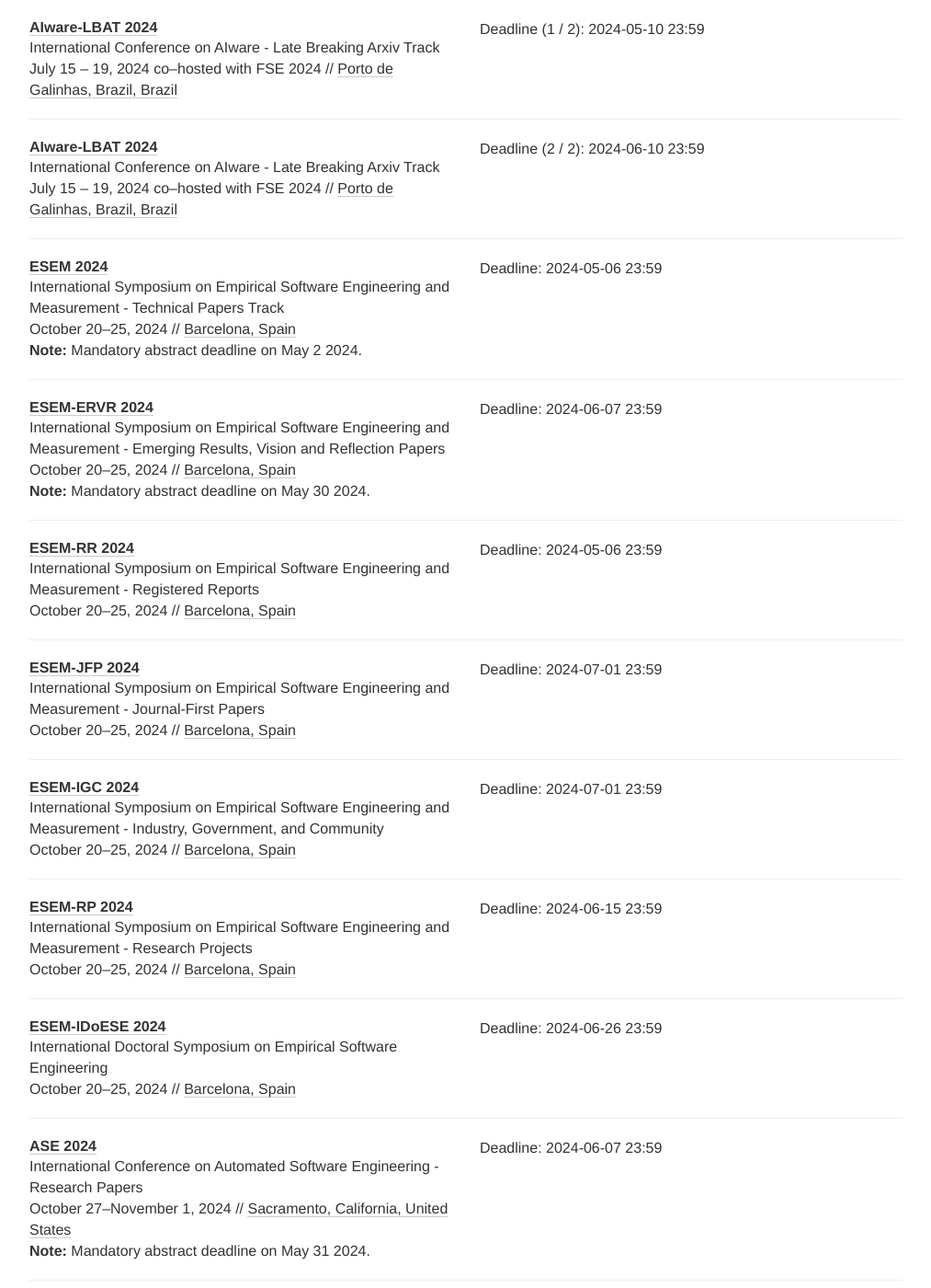
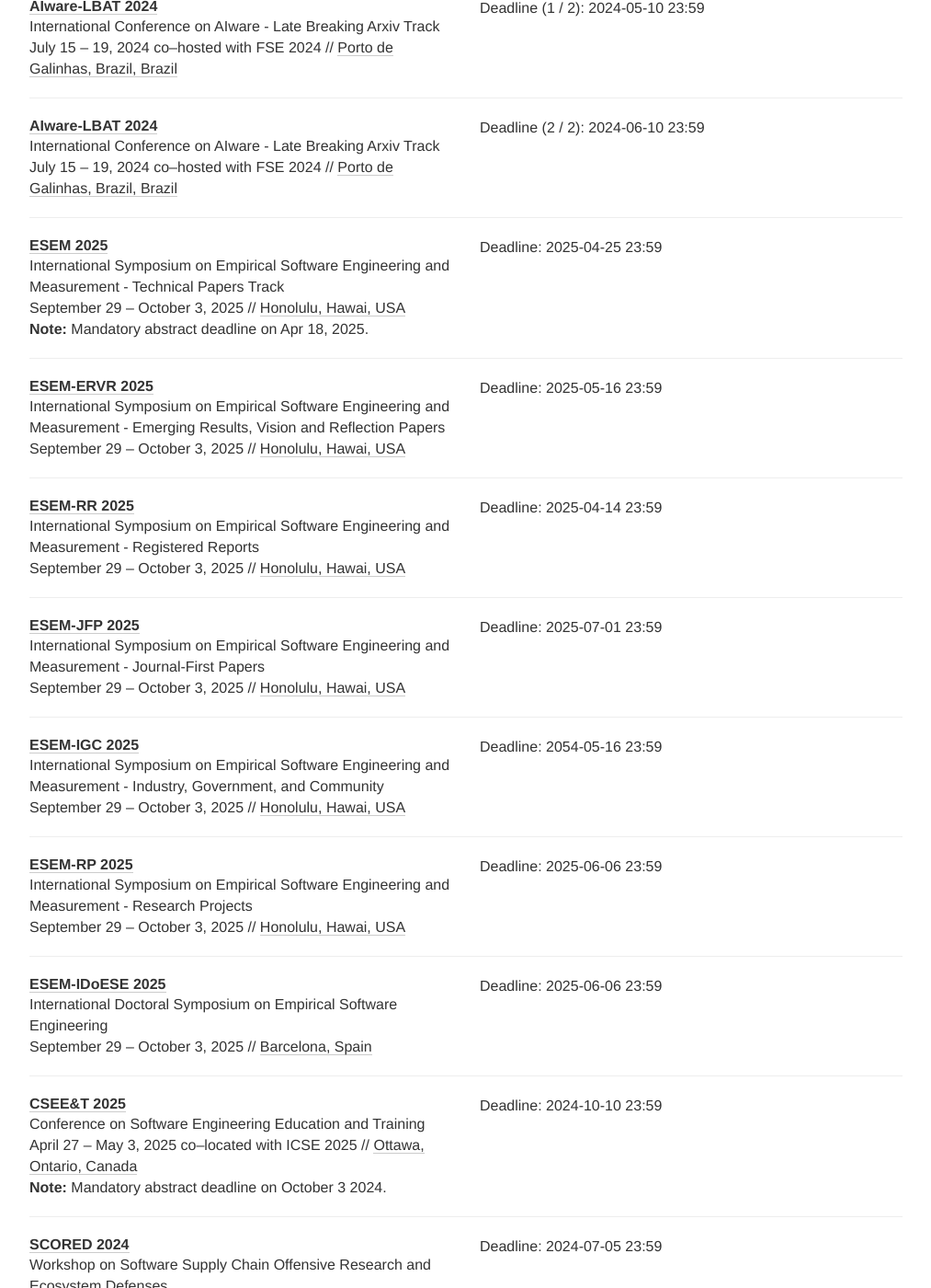
Before and after one commit to se-deadlines/se-deadlines.github.io, a Jekyll site: the page built from index.html, in a window 1280 px wide and 1400 px high, scrolled down 9760 px. Shown: the whole window at 92% size, without its empty margins (133-1146 px from the left). Built offline with Jekyll 4.4.1, drawn with Linux system fonts in a browser that asks for light colours; nearby versions of some CDN libraries; some of the changed text lies outside the part shown.

Commit message:
Updates conferences

```diff
--- a/_data/conferences.yml
+++ b/_data/conferences.yml
@@ -12,8 +12,6 @@
   place: Rio de Janeiro, Brazil
   note: Mandatory abstract deadline on March 7 (first deadline) and July 11 (second deadline) 2025.
   tags: [CO, RPT]
-
-# ICSEs
 
 - name: ICSE-SEIP
   description: International Conference on Software Engineering - Software Engineering in Practice
@@ -643,13 +641,13 @@
 #AIware
 - name: AIware
   description: International Conference on AIware - Main Track
-  year: 2024
-  link: https://2024.aiwareconf.org/track/aiware-2024-papers
+  year: 2025
+  link: https://2025.aiwareconf.org/
   deadline:
-  - "2024-04-05 23:59"
-  date: July 15 - 19, 2024 co-hosted with FSE 2024
-  place: Porto de Galinhas, Brazil, Brazil
-  note: Optional intent submission on March 29 2024.
+  - "2024-07-12 23:59"
+  date: November 20 - November 21, 2025
+  place: Seoul, South Korea
+  note: Optional intent submission on Jul 15 2025.
   tags: [CO, RPT]
 
 - name: AIware-CT
@@ -687,199 +685,74 @@
 # ESEIW&ESEM
 - name: ESEM
   description: International Symposium on Empirical Software Engineering and Measurement - Technical Papers Track
-  year: 2024
-  link: https://conf.researchr.org/track/esem-2024/esem-2024-technical-track
+  year: 2025
+  link: https://conf.researchr.org/track/esem-2025/esem-2025-technical-track
   deadline:
-  - "2024-05-06 23:59"
-  date: October 20-25, 2024
-  place: Barcelona, Spain
-  note: Mandatory abstract deadline on May 2 2024.
+  - "2025-04-25 23:59"
+  date: September 29 - October 3, 2025
+  place: Honolulu, Hawai, USA
+  note: Mandatory abstract deadline on Apr 18, 2025.
   tags: [CO, RPT]
 
 - name: ESEM-ERVR
   description: International Symposium on Empirical Software Engineering and Measurement - Emerging Results, Vision and Reflection Papers
-  year: 2024
-  link: https://conf.researchr.org/track/esem-2024/esem-2024-emerging-results-vision-and-reflection-papers
+  year: 2025
+  link: https://conf.researchr.org/track/esem-2025/esem-2025-vision-and-emerging-results-track-
   deadline:
-  - "2024-06-07 23:59"
-  note: Mandatory abstract deadline on May 30 2024.
-  date: October 20-25, 2024
-  place: Barcelona, Spain
+  - "2025-05-16 23:59"
+  date: September 29 - October 3, 2025
+  place: Honolulu, Hawai, USA
   tags: [CO, NIER]
 
 - name: ESEM-RR
   description: International Symposium on Empirical Software Engineering and Measurement - Registered Reports
-  year: 2024
-  link: https://conf.researchr.org/track/esem-2024/esem-2024-registered-reports
+  year: 2025
+  link: https://conf.researchr.org/track/esem-2025/esem-2025-registered-reports-track-
   deadline:
-  - "2024-05-06 23:59"
-  date: October 20-25, 2024
-  place: Barcelona, Spain
+  - "2025-04-14 23:59"
+  date: September 29 - October 3, 2025
+  place: Honolulu, Hawai, USA
   tags: [CO, RRT]
 
 - name: ESEM-JFP
   description: International Symposium on Empirical Software Engineering and Measurement - Journal-First Papers
-  year: 2024
-  link: https://conf.researchr.org/track/esem-2024/esem-2024-journal-first
+  year: 2025
+  link: https://conf.researchr.org/track/esem-2025/esem-2025-journal-first-track
   deadline:
-  - "2024-07-01 23:59"
-  date: October 20-25, 2024
-  place: Barcelona, Spain
+  - "2025-07-01 23:59"
+  date: September 29 - October 3, 2025
+  place: Honolulu, Hawai, USA
   tags: [CO, JFT]
 
 - name: ESEM-IGC
   description: International Symposium on Empirical Software Engineering and Measurement - Industry, Government, and Community
-  year: 2024
-  link: https://conf.researchr.org/track/esem-2024/esem-2024-industry-government-community
+  year: 2025
+  link: https://conf.researchr.org/track/esem-2025/esem-2025-industrial-track-
   deadline:
-  - "2024-07-01 23:59"
-  date: October 20-25, 2024
-  place: Barcelona, Spain
+  - "2054-05-16 23:59"
+  date: September 29 - October 3, 2025
+  place: Honolulu, Hawai, USA
   tags: [CO, IPT]
 
 - name: ESEM-RP
   description: International Symposium on Empirical Software Engineering and Measurement - Research Projects
-  year: 2024
-  link: https://conf.researchr.org/track/esem-2024/esem-2024-esem-research-projects
+  year: 2025
+  link: https://conf.researchr.org/track/esem-2025/esem-2025-research-projects-track-
   deadline:
-  - "2024-06-15 23:59"
-  date: October 20-25, 2024
-  place: Barcelona, Spain
+  - "2025-06-06 23:59"
+  date: September 29 - October 3, 2025
+  place: Honolulu, Hawai, USA
   tags: [CO, RPT]
 
 - name: ESEM-IDoESE
   description: International Doctoral Symposium on Empirical Software Engineering
-  year: 2024
-  link: https://conf.researchr.org/track/esem-2024/esem-2024-doctoral-symposium
+  year: 2025
+  link: https://conf.researchr.org/track/esem-2025/esem-2025-idoese---doctoral-symposium-
   deadline:
-  - "2024-06-26 23:59"
-  date: October 20-25, 2024
+  - "2025-06-06 23:59"
+  date: September 29 - October 3, 2025
   place: Barcelona, Spain
   tags: [CO, DOS]
-
-
-# ASE
-- name: ASE
-  description: International Conference on Automated Software Engineering - Research Papers
-  year: 2024
-  link: https://conf.researchr.org/track/ase-2024/ase-2024-research
-  deadline:
-  - "2024-06-07 23:59"
-  date: October 27-November 1, 2024
-  note: Mandatory abstract deadline on May 31 2024.
-  place: Sacramento, California, United States
-  tags: [CO, RPT]
-
-- name: ASE-IS
-  description: International Conference on Automated Software Engineering - Industry Showcase
-  year: 2024
-  link: https://conf.researchr.org/track/ase-2024/ase-2024-industry-showcase
-  deadline:
-  - "2024-07-12 23:59"
-  date: October 27-November 1, 2024
-  place: Sacramento, California, United States
-  tags: [CO, IPT]
-
-- name: ASE-JF
-  description: International Conference on Automated Software Engineering - Journal-first Papers
-  year: 2024
-  link: https://conf.researchr.org/track/ase-2024/ase-2024-journal-first-papers
-  deadline:
-  - "2024-07-02 23:59"
-  date: October 20-25, 2024
-  place: Sacramento, California, United States
-  tags: [CO, JFT]
-
-- name: ASE-TD
-  description: International Conference on Automated Software Engineering - Tool Demonstrations
-  year: 2024
-  link: https://conf.researchr.org/track/ase-2024/ase-2024-tool-demonstrations
-  deadline:
-  - "2024-06-26 23:59"
-  date: October 27-November 1, 2024
-  place: Sacramento, California, United States
-  tags: [CO, TOT]
-
-- name: ASE-NIER
-  description: International Conference on Automated Software Engineering - New Ideas and Emerging Results
-  year: 2024
-  link: https://conf.researchr.org/track/ase-2024/ase-2024-nier-track
-  deadline:
-  - "2024-06-17 23:59"
-  date: October 27-November 1, 2024
-  place: Sacramento, California, United States
-  note: Mandatory abstract deadline on June 14 2024.
-  tags: [CO, NIER]
-
-- name: ASE-SRC
-  description: International Conference on Automated Software Engineering - Student Research Competition
-  year: 2024
-  link: https://conf.researchr.org/track/ase-2024/ase-2024-student-research-competition-
-  deadline:
-  - "2024-07-22 23:59"
-  date: October 27-November 1, 2024
-  place: Sacramento, California, United States
-  tags: [CO, SRC]
-
-- name: ASE-DS
-  description: International Conference on Automated Software Engineering - Doctoral Symposium
-  year: 2024
-  link: https://conf.researchr.org/track/ase-2024/ase-2024-doctoral-symposium
-  deadline:
-  - "2024-08-01 23:59"
-  date: October 27-November 1, 2024
-  place: Sacramento, California, United States
-  tags: [CO, DOS]
-
-- name: RENE
-  description: Replications and Negative Results
-  year: 2024
-  link: https://conf.researchr.org/track/ase-2024/ase-2024--workshop--rene
-  deadline:
-  - "2024-08-02 23:59"
-  date: October 27-November 1, 2024 with ASE 2024
-  place: Sacramento, California, United States
-  tags: [WO]
-
-- name: ASYDE
-  description: International Workshop on Automated and verifiable Software sYstem DEvelopment
-  year: 2024
-  link: https://asyde-series.github.io/asyde2024/
-  deadline:
-  - "2024-07-28 23:59"
-  date: October 27-November 1, 2024 with ASE 2024
-  place: Sacramento, California, United States
-  tags: [WO]
-
-- name: HCSE&CS
-  description: Workshop on Human Centric Software Engineering and Cyber Security
-  year: 2024
-  link: https://research.csiro.au/cybersecurity-quantum-systems/hcse-cs-2024/
-  deadline:
-  - "2024-08-02 23:59"
-  date: October 27-November 1, 2024 with ASE 2024
-  place: Sacramento, California, United States
-  tags: [WO]
-
-- name: A-Mobile
-  description: International Workshop on Advances in Mobile App Analysis
-  year: 2024
-  link: https://research.csiro.au/cybersecurity-quantum-systems/hcse-cs-2024/
-  deadline:
-  - "2024-08-02 23:59"
-  date: October 27-November 1, 2024 with ASE 2024
-  place: Sacramento, California, United States
-  tags: [WO]
-
-- name: VARSE
-  description: International Workshop on Virtual and Augmented Reality Software Engineering
-  year: 2024
-  link: https://varse-events.github.io/varse2024/
-  deadline:
-  - "2024-08-10 23:59"
-  date: October 27-November 1, 2024 with ASE 2024
-  place: Sacramento, California, United States
-  tags: [WO]
 
 # CSEE&T
 - name: CSEE&T
@@ -903,7 +776,6 @@
   date: October 18, 2024 with ACM CCS 2024
   place: Salt Lake City, Utah, United States
   tags: [WO, RPT, IPT]
-
 
 # ICSMEs
 - name: ICSME
@@ -1223,6 +1095,57 @@
   place: Seoul, South Korea
   tags: [CO, RPT]
 
+- name: ASE-JFT
+  description: International Conference on Automated Software Engineering (ASE) - Journal-First Track
+  year: 2025
+  link: https://conf.researchr.org/track/ase-2025/ase-2025-journal-first-track
+  deadline:
+  - "2025-09-01 23:59"
+  date: November 16 - November 20, 2025
+  place: Seoul, South Korea
+  tags: [CO, JFT]
+
+
+- name: ASE-IS
+  description: International Conference on Automated Software Engineering (ASE) - Industry Showcase
+  year: 2025
+  link: https://conf.researchr.org/track/ase-2025/ase-2025-industry-showcase
+  deadline:
+  - "2025-08-01 23:59"
+  date: November 16 - November 20, 2025
+  place: Seoul, South Korea
+  tags: [CO, IPT]
+
+- name: ASE-NIER
+  description: International Conference on Automated Software Engineering (ASE) - New Ideas and Emerging Results Track
+  year: 2025
+  link: https://conf.researchr.org/track/ase-2025/ase-2025-nier-track
+  deadline:
+  - "2025-07-12 23:59"
+  date: November 16 - November 20, 2025
+  place: Seoul, South Korea
+  tags: [CO, NIER]
+
+- name: ASE-TDT
+  description: International Conference on Automated Software Engineering (ASE) - Tool Demonstration Track
+  year: 2025
+  link: https://conf.researchr.org/track/ase-2025/ase-2025-tool-demonstration-track
+  deadline:
+  - "2025-07-23 23:59"
+  date: November 16 - November 20, 2025
+  place: Seoul, South Korea
+  tags: [CO, TOT]
+
+- name: ASE-SRC
+  description: International Conference on Automated Software Engineering (ASE) - Student Research Competition
+  year: 2025
+  link: https://conf.researchr.org/track/ase-2025/ase-2025-student-research-competition
+  deadline:
+  - "2025-07-12 23:59"
+  date: November 16 - November 20, 2025
+  place: Seoul, South Korea
+  tags: [CO, SRC]
+
 - name: EASE-SPER
   description: The International Conference on Evaluation and Assessment in Software Engineering (EASE) - Short Papers, Emerging Results
   year: 2025
```
